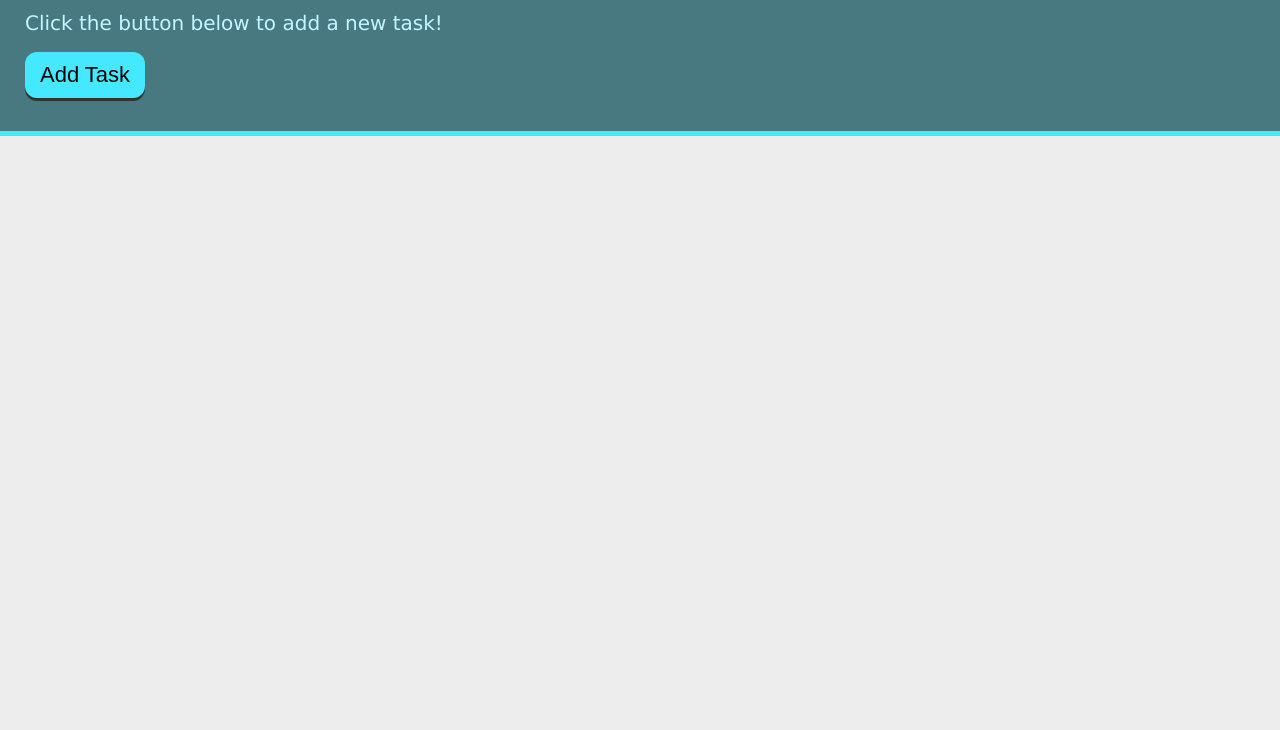
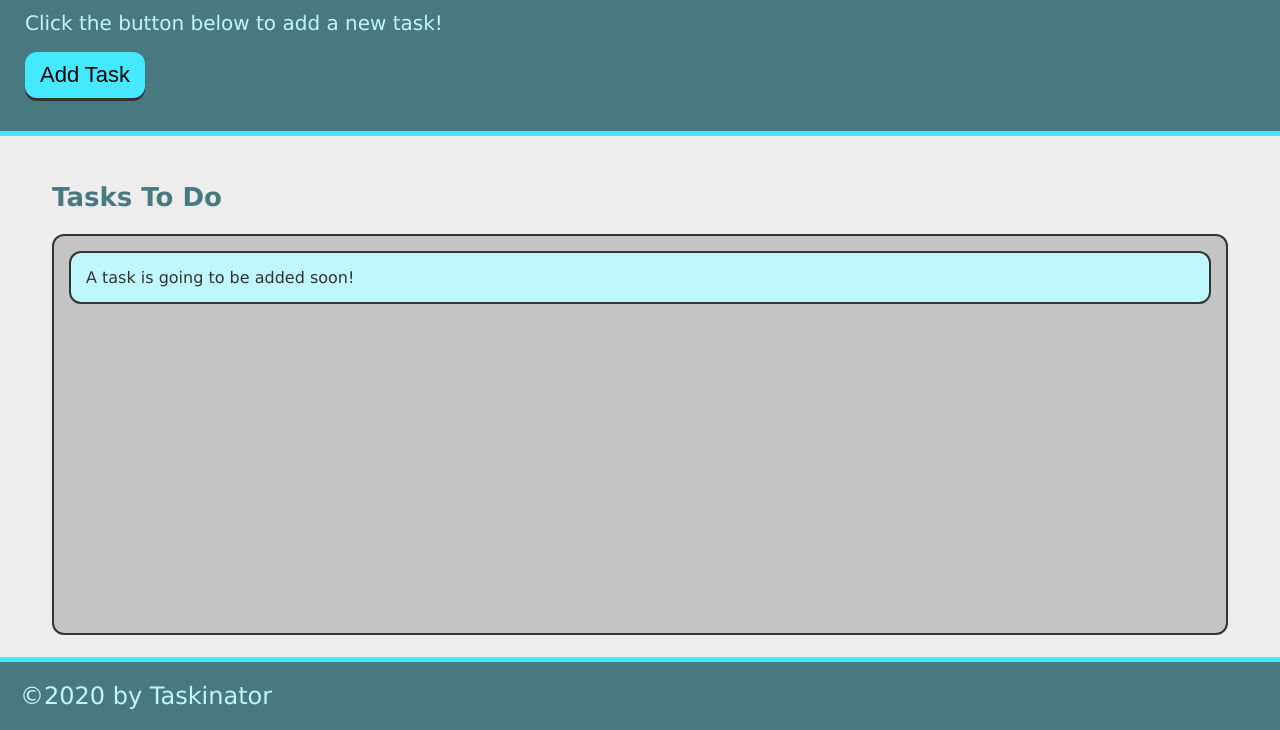
Before and after one commit to MaameSekyere/Taskinator, a plain HTML site: page index.html in a window 1280 px wide. Shown: the part 70-800 px from the top of the page. Drawn offline with Linux system fonts and the light colour scheme.

Commit message:
main and footer added

```diff
--- a/index.html
+++ b/index.html
@@ -13,6 +13,15 @@
       <p>Click the button below to add a new task!</p>
       <button class="btn">Add Task</button>
     </header>
+    <main class="page-content">
+      <section class="task-list-wrapper">
+        <h2 class="list-title">Tasks To Do</h2>
+        <ul class="task-list">
+          <li class="task-item">A task is going to be added soon!</li>
+        </ul>
+      </section>
+    </main>
+    <footer>&copy;2020 by Taskinator</footer>
 
     <script src="./assets/js/script.js"></script>
   </body>
```
